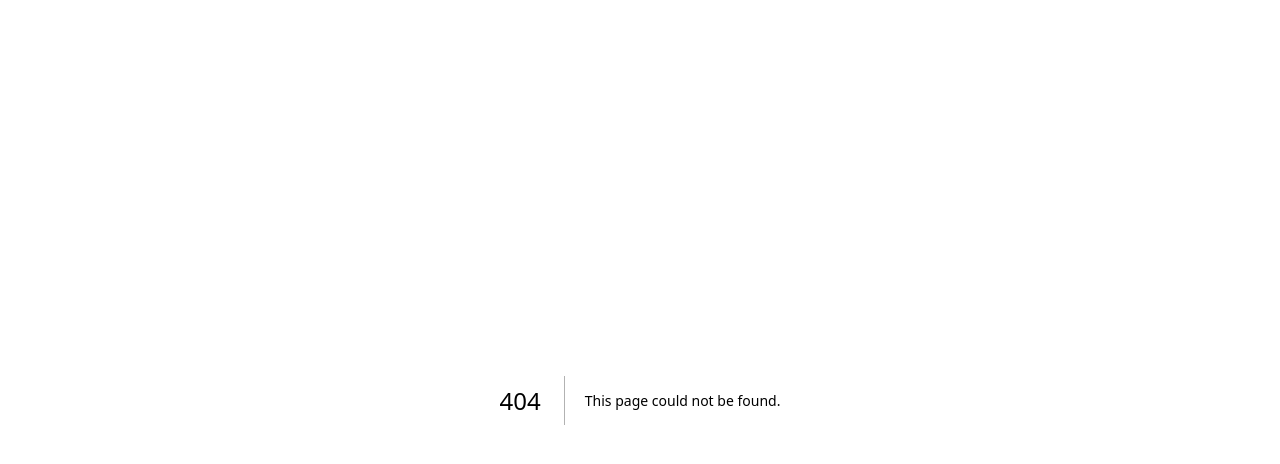
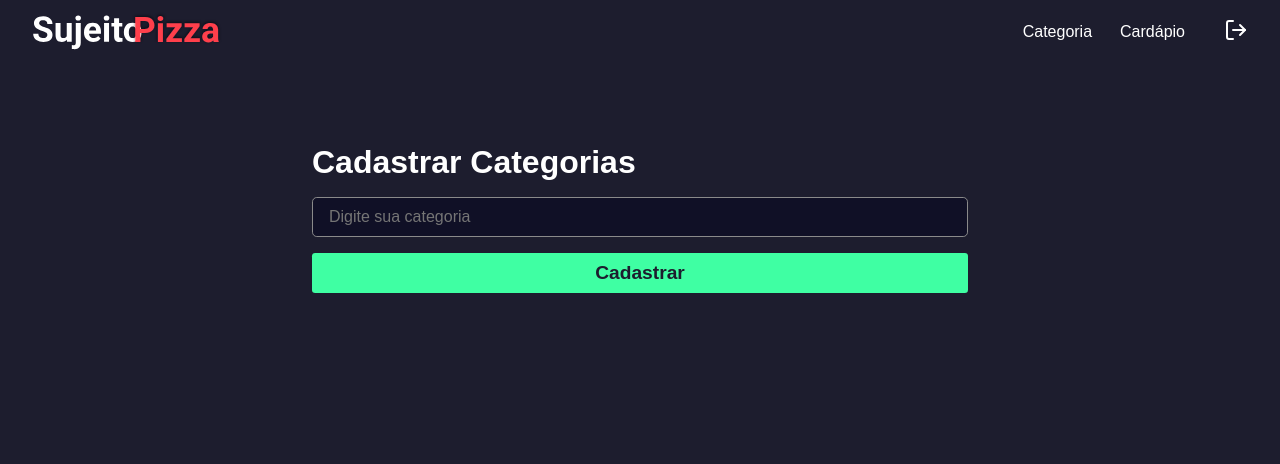
Before and after one commit to EvertonLDS815/pizza-front, a Next.js app: page /category in a window 1280 px wide. Before the commit this address had no page. Shown: the top 464 px of the page. Built offline with nearby package versions, Linux system fonts and the light colour scheme.

Commit message:
feat: Category Page

```diff
--- a/src/components/Header/index.tsx
+++ b/src/components/Header/index.tsx
@@ -7,7 +7,7 @@ import { AuthContext } from '@/contexts/authContext';
 
 export function Header() {
 
-    const {signOut, user} = useContext(AuthContext);
+    const {signOut} = useContext(AuthContext);
 
     return (
         <header className={styles.headerContainer}>
@@ -18,7 +18,7 @@ export function Header() {
 
                 <nav className={styles.menuNav}>
                     <Link href="/category">
-                        <span>{user?.email}</span>
+                        <span>Categoria</span>
                     </Link>
                     <Link href="/product">
                         <span>Cardápio</span>
--- /dev/null
+++ b/src/pages/category/index.tsx
@@ -0,0 +1,42 @@
+import Head from "next/head";
+import {Header} from '../../components/Header';
+import styles from './styles.module.scss';
+import { FormEvent, useState } from "react";
+
+export default function category() {
+
+    const [name, setName] = useState('');
+
+    async function handleRegister(event: FormEvent) {
+        event.preventDefault();
+
+        alert(`Categoria "${name}" cadastrada`)
+    }
+
+    return (
+        <>
+            <Head>
+                <title>Nova Categoria - Sujeito Pizzaria</title>
+            </Head>
+            <Header />
+
+            <main className={styles.container}>
+                <h1>Cadastrar Categorias</h1>
+
+                <form className={styles.form} onSubmit={handleRegister}>
+                    <input
+                    type="text"
+                    placeholder="Digite sua categoria"
+                    className={styles.input}
+                    value={name}
+                    onChange={(e) => setName(e.target.value)}
+                    />
+
+                    <button className={styles.buttonAdd} type="submit">
+                        Cadastrar
+                    </button>
+                </form>
+            </main>
+        </>
+    )
+}
--- /dev/null
+++ b/src/pages/category/styles.module.scss
@@ -0,0 +1,40 @@
+.container {
+    max-width: 720px;
+    margin: 4rem auto;
+    padding: 0 2rem;
+
+    display: flex;
+    justify-content: center;
+    flex-direction: column;
+}
+
+.container h1 {
+    color: var(--white);
+}
+
+.form {
+    display: flex;
+    flex-direction: column;
+    margin: 1rem 0;
+}
+
+.input {
+    background-color: var(--dark-900);
+    border: 0;
+    padding: 1rem;
+    height: 40px;
+    border-radius: 0.3rem;
+    color: var(--white);
+    border: 1px solid var(--gray-100);
+    margin-bottom: 1rem;
+}
+
+.buttonAdd {
+    height: 40px;
+    border: 0;
+    background-color: var(--green-900);
+    font-weight: bold;
+    font-size: 1.2rem;
+    border-radius: 0.2rem;
+    color: var(--dark-700);
+}
--- /dev/null
+++ b/src/pages/dashboard/styles.module.scss
@@ -0,0 +1,3 @@
+.title {
+    color: white;
+}
```
Also changed, not shown: src/pages/dashboard/index.tsx (+5 -2 lines).
